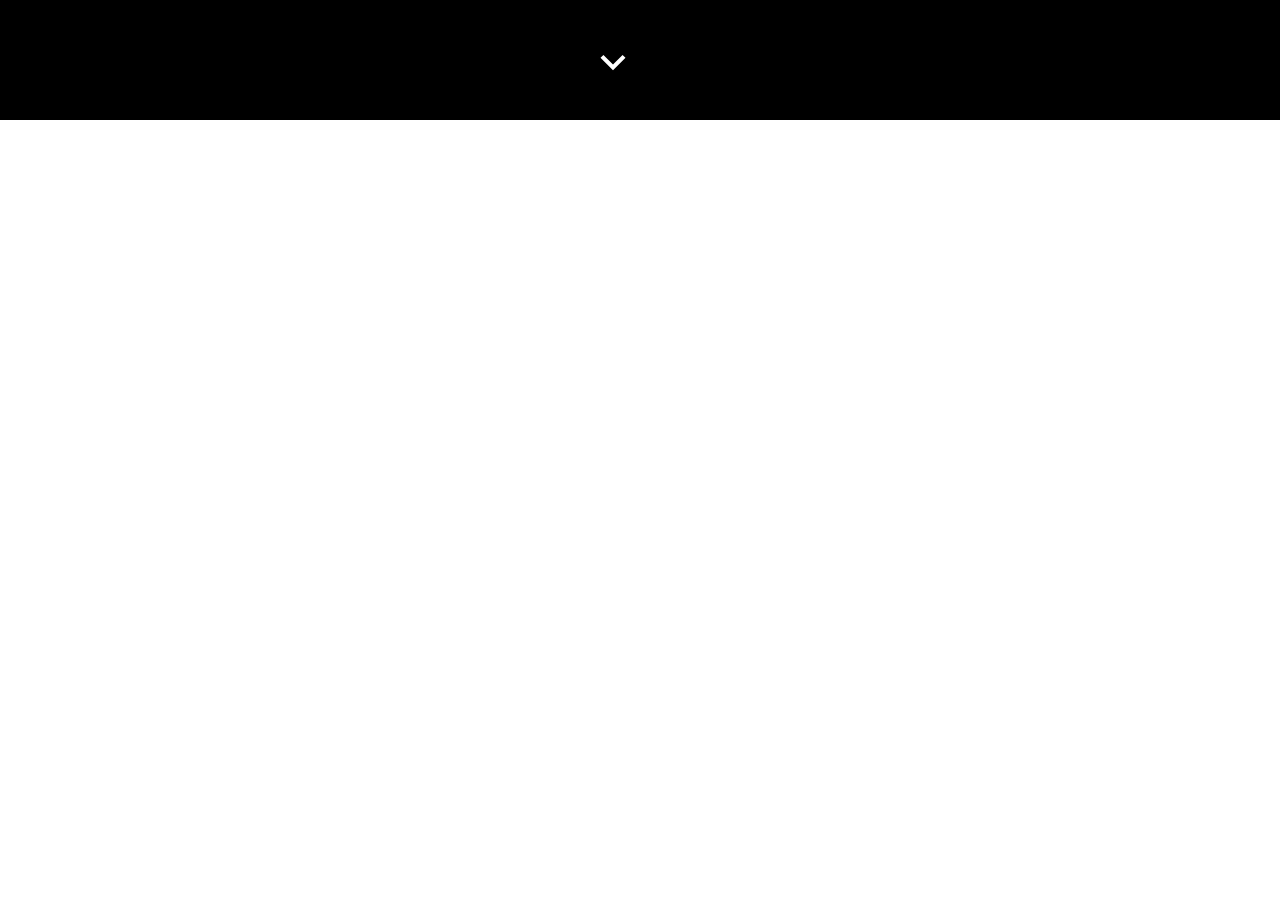
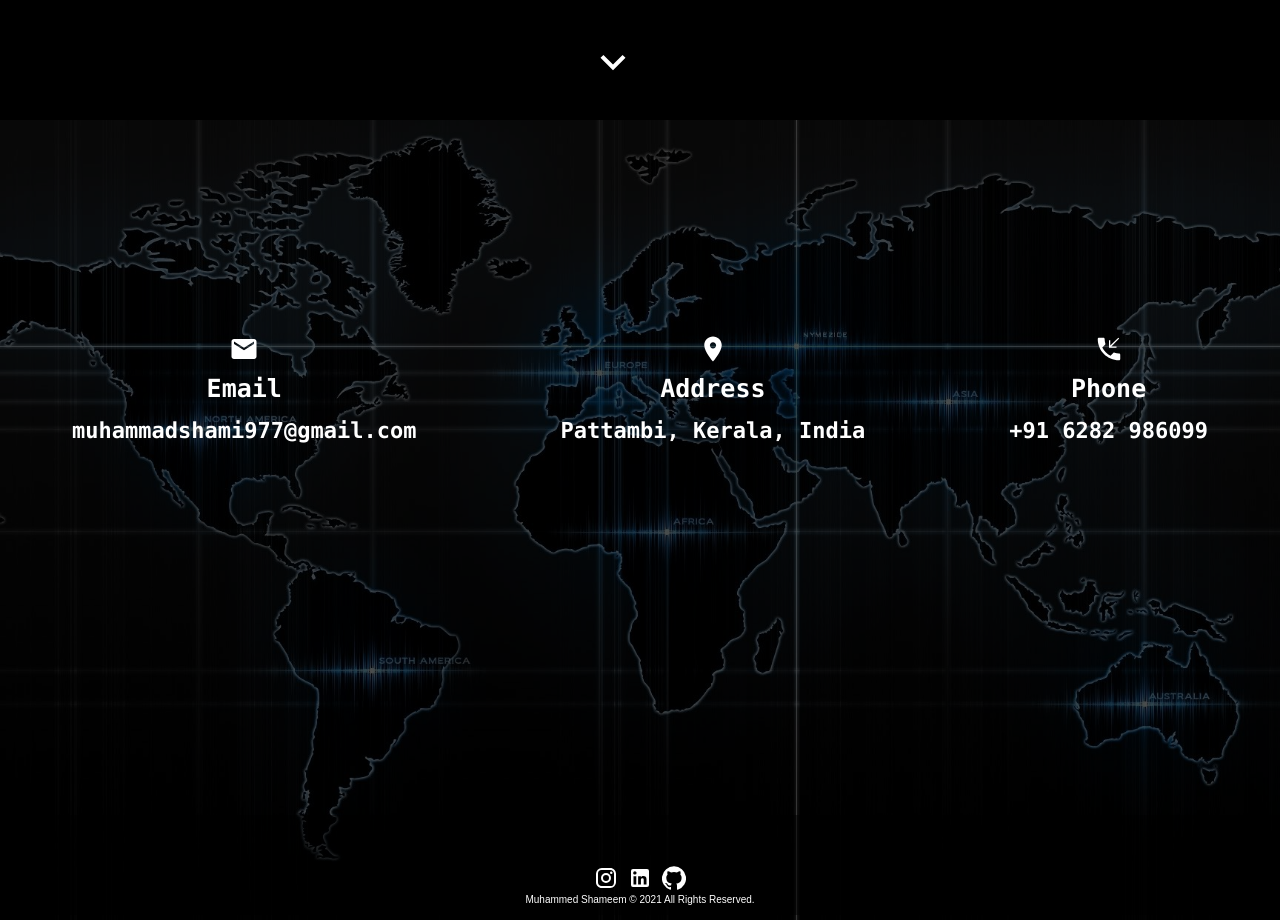
Before and after one commit to muhammed-shameem/react-personalsite, a React (Create React App) app: page / in a window 1280 px wide. Shown: the part 1480-2400 px from the top of the page. Before the commit the page ends 1600 px from the top, so only its background shows below. Built offline with nearby package versions, Linux system fonts and the light colour scheme.

Commit message:
Completed

```diff
--- /dev/null
+++ b/src/crust/components/LandingPage/ContactSection.js
@@ -0,0 +1,188 @@
+import React from 'react';
+import { makeStyles } from '@material-ui/core/styles';
+import LocationOnIcon from '@material-ui/icons/LocationOn';
+import EmailIcon from '@material-ui/icons/Email';
+import PhoneCallbackIcon from '@material-ui/icons/PhoneCallback';
+import SvgIcon from '@material-ui/core/SvgIcon';
+import LinkedInIcon from '@material-ui/icons/LinkedIn';
+import GitHubIcon from '@material-ui/icons/GitHub';
+import InstagramIcon from '@material-ui/icons/Instagram';
+import Link from '@material-ui/core/Link';
+import CoverPhoto from '../../../assets/images/map.jpg';
+import {
+  DownArrow,
+  TextAnimation
+} from '../../elements';
+
+const useStyles = makeStyles((theme) => ({
+    container:{
+      position:'relative',
+      zIndex:1,
+      height:'100vh',
+      width:'100%',
+    },
+    bg:{
+      position:'absolute',
+      zIndex:-1,
+      backgroundImage: `url(${CoverPhoto})`,
+      backgroundSize:'cover',
+      backgroundPosition:'center center',
+      opacity:0.3,
+      height:'100%',
+      width:'100%',
+    },
+    textShow:{
+      position:"absolute",
+      opacity:1,
+      color:props=>props.darkMode?'#ffffff':'black',
+      width:'100%',
+      height:'35%',
+      marginTop:'10%',
+      display:'flex',
+      alignItems:'center',
+      justifyContent:'space-around',
+      fontFamily:'Lucida Console',
+      fontSize:'25px',
+      fontWeight:'bold',
+      [theme.breakpoints.down('sm')]:{
+          flexDirection:'column',
+        marginTop:'30%',
+        fontSize:'20px',
+        height:'20%',
+        alignItems:'center',
+        justifyContent:'space-around'
+      }
+    },
+    box:{
+        display:'flex',
+        flexDirection:'column',
+        justifyContent:'space-around',
+        alignItems:'center',
+        [theme.breakpoints.down('sm')]:{
+            marginTop:'15%'
+        }
+    },
+    Icon:{
+        width:30,
+        height:30,
+        marginBottom:10,
+        [theme.breakpoints.down('sm')]:{
+            width:25,
+            height:25,
+        }
+    },
+    firstText:{
+        marginBottom:15,
+    },
+    lastText:{
+        fontSize:'22px',
+        fontWeight:'bold',
+        color:'inherit',
+        textDecoration:'none',
+        [theme.breakpoints.down('sm')]:{
+            fontSize:'17px',
+        },
+        "& a":{
+            cursor:'pointer'
+        }
+    },
+    footer:{
+        position:'absolute',
+        bottom:5,
+        fontFamily:'Oswald, sans-serif',
+        width:'100%',
+        height:100,
+        display:'flex',
+        flexDirection:'column',
+        alignItems:'center',
+        justifyContent:'flex-end',
+        background:props=>props.darkMode? 'rgba(0, 0, 0, 0.5)':'rgba(0,0,0.5,0)',
+        color:props=>props.darkMode?'white':'black',
+        [theme.breakpoints.down('sm')]:{
+            bottom:20,
+        }
+    },
+    copyright:{
+        marginBottom:10,
+        fontSize:10
+    },
+    footerIcons:{
+        display:'flex',
+        alignItems:'center',
+        justifyContent:'space-around'
+    }
+
+  }));
+
+  function LinkIcon(props) {
+    return (
+        <Link
+            href={props.to}
+            target="_blank"
+            style={{textDecoration:'none',marginLeft:5,marginRight:5,color:'inherit'}}
+        >
+            <SvgIcon>
+                {props.component}
+            </SvgIcon>
+      </Link>
+    );
+  }
+
+
+function ContactSection({darkMode}) {
+    const classes=useStyles({darkMode});
+
+    const year= new Date().getFullYear();
+    return(
+        <div className={classes.container} id='contact'>
+          <div className={classes.bg}></div>
+          <div className={classes.textShow}>
+                <div className={classes.box}>
+                  <EmailIcon className={classes.Icon}/>
+                  <div className={classes.firstText}>Email</div>
+                  <a href='mailto:muhammadshami977@gmail.com' className={classes.lastText}>
+                      muhammadshami977@gmail.com
+                  </a>
+                </div>
+
+                <div className={classes.box}>
+                  <LocationOnIcon className={classes.Icon}/>
+                  <div className={classes.firstText}>Address</div>
+                  <div className={classes.lastText}>
+                    Pattambi, Kerala, India
+                  </div>
+                </div>
+
+                <div className={classes.box}>
+                  <PhoneCallbackIcon className={classes.Icon}/>
+                  <div className={classes.firstText}>Phone</div>
+                  <div className={classes.lastText}>
+                    +91 6282 986099
+                  </div>
+                </div>
+
+          </div>
+          <div className={classes.footer}>
+            <div className={classes.footerIcons}>
+                <LinkIcon
+                    to='https://www.instagram.com/shami__shaz/?hl=en'
+                    component={<InstagramIcon />}
+                />
+                <LinkIcon
+                    to='https://www.linkedin.com/in/muhammed-shameem-s/'
+                    component={<LinkedInIcon />}
+                />
+                <LinkIcon
+                    to='https://gitlab.com/users/shameem786/projects'
+                    component={<GitHubIcon />}
+                />
+            </div>
+            <div className={classes.copyright}>
+                Muhammed Shameem © {year} All Rights Reserved.
+            </div>
+          </div>
+        </div>
+    )
+}
+
+export default ContactSection;
--- a/src/crust/components/LandingPage/NavBar.js
+++ b/src/crust/components/LandingPage/NavBar.js
@@ -120,7 +120,7 @@ export default function ButtonAppBar({darkMode,setCookie}) {
                       <Link href='#' color='inherit'>Hobbies</Link>
                     </Button> */}
                     <Button color="inherit" className={classes.menuItem}>
-                      <Link href='#' color='inherit'>Contact</Link>
+                      <Link href='#contact' color='inherit'>Contact</Link>
                     </Button>
                 </div>
             </Hidden>
@@ -142,7 +142,7 @@ export default function ButtonAppBar({darkMode,setCookie}) {
                       <Link href='#' color='inherit'>Hobbies</Link>
                     </Button> */}
                     <Button color="inherit">
-                      <Link href='#' color='inherit'>Contact</Link>
+                      <Link href='#contact' color='inherit'>Contact</Link>
                     </Button>
                 </div>
               }
--- a/src/crust/components/LandingPage/SecondSection.js
+++ b/src/crust/components/LandingPage/SecondSection.js
@@ -12,6 +12,7 @@ const useStyles = makeStyles((theme) => ({
     container:{
       width:'100%',
       height:'100vh',
+      position:'relative',
       backgroundColor:props=>props.darkMode?'#000000':'#ffffff',
       display:'flex',
       [theme.breakpoints.down('sm')]:{
@@ -110,7 +111,7 @@ function SecondSection({darkMode}) {
                 </Typography>
                 <Typography variant="body1" gutterBottom className={classes.about}>
                     I'm a post graduate in Computer Science.Currently I'm working as Full-Stack-Developer at Kochi.
-                    And also I'm interested in Data Science, Data Engineering, Machine Learning etc.
+                    And I'm also interested in Data Science, Data Engineering, Machine Learning etc.
                     You can see my skillset Here...
                 </Typography>
             </div>
@@ -126,7 +127,7 @@ function SecondSection({darkMode}) {
                     ))}
                 </div>
             </div>
-            <DownArrow targetDiv='' darkMode={darkMode}/>
+            <DownArrow targetDiv='contact' darkMode={darkMode}/>
         </div>
     )
 
--- a/src/crust/components/LandingPage/index.js
+++ b/src/crust/components/LandingPage/index.js
@@ -1,3 +1,4 @@
 export { default as FirstSection } from './FirstSection';
 export { default as NavBar } from './NavBar';
 export { default as SecondSection } from './SecondSection';
+export { default as ContactSection } from './ContactSection';
--- a/src/crust/container/LandingPage/LandingPage.js
+++ b/src/crust/container/LandingPage/LandingPage.js
@@ -6,7 +6,8 @@ import CircularProgress from '@material-ui/core/CircularProgress';
 import {
     NavBar,
     FirstSection,
-    SecondSection
+    SecondSection,
+    ContactSection
 } from '../../components/LandingPage';
 
 const useStyles = makeStyles((theme) => ({
@@ -46,6 +47,7 @@ export default function LandingPage(){
                     <NavBar darkMode={darkMode} setCookie={setCookie}/>
                     <FirstSection darkMode={darkMode}/>
                     <SecondSection darkMode={darkMode}/>
+                    <ContactSection darkMode={darkMode}/>
                 </React.Fragment>
                 }
             </div>
```
Also changed, not shown: src/assets/images/map.jpg (added).
